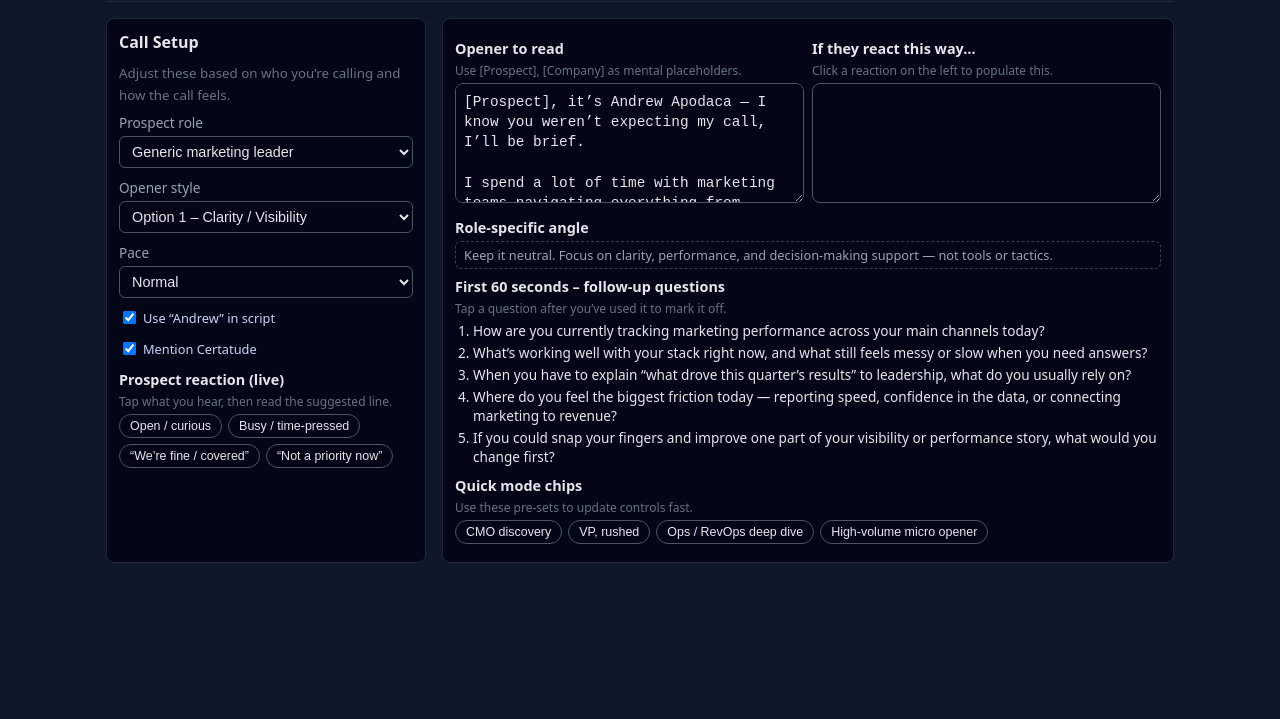
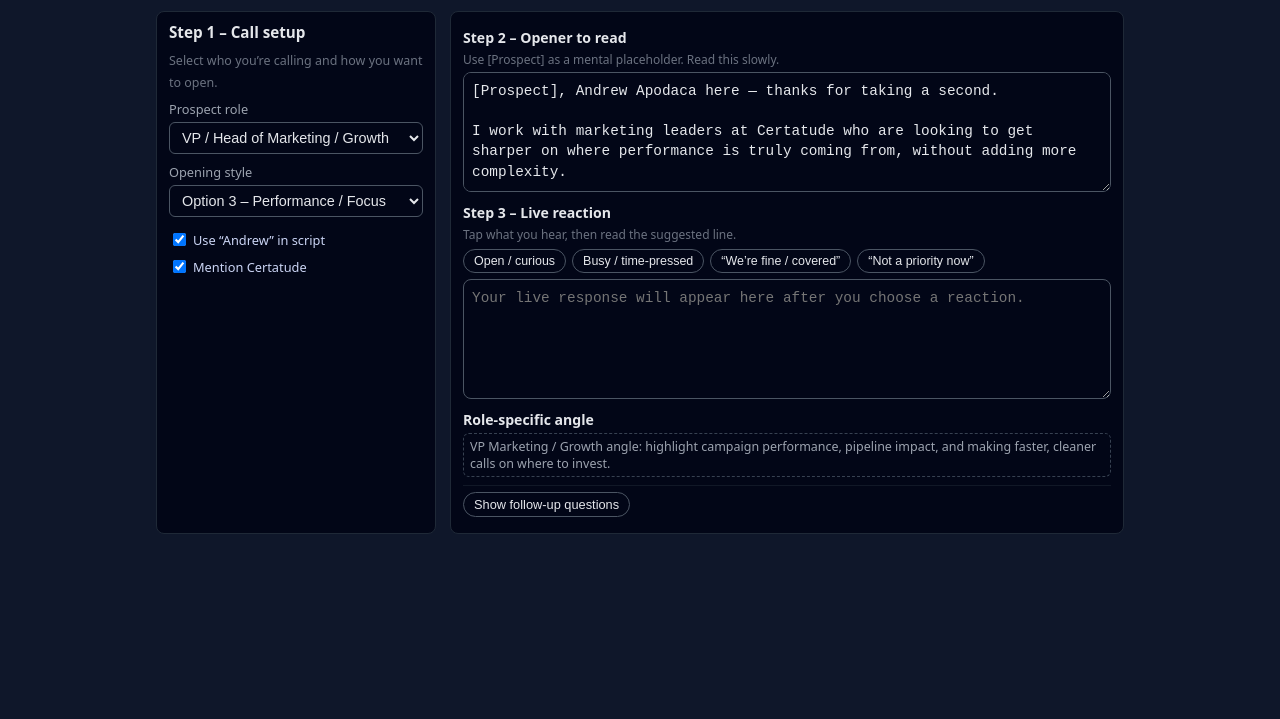
Before and after one commit to 1andrewapodaca/Cflow, a plain HTML site: page index.html in a window 1280 px wide. Shown: the part 81-800 px from the top of the page. Drawn offline with Linux system fonts and the light colour scheme.

Commit message:
Update index.html v1.1

```diff
--- a/index.html
+++ b/index.html
@@ -2,7 +2,7 @@
 <html lang="en">
 <head>
   <meta charset="UTF-8" />
-  <title>Live Call Flow Coach – Marketing Analytics</title>
+  <title>Live Call Flow Coach – Simplified</title>
   <style>
     * { box-sizing: border-box; }
     body {
@@ -12,55 +12,56 @@
       color: #e5e7eb;
     }
     .app {
-      max-width: 1100px;
+      max-width: 1000px;
       margin: 0 auto;
       padding: 16px;
     }
     header {
       border-bottom: 1px solid #1f2933;
-      padding-bottom: 12px;
-      margin-bottom: 16px;
+      padding-bottom: 10px;
+      margin-bottom: 14px;
     }
     header h1 {
-      font-size: 1.4rem;
+      font-size: 1.3rem;
       margin: 0 0 4px;
     }
     header p {
       margin: 0;
-      font-size: 0.9rem;
+      font-size: 0.85rem;
       color: #9ca3af;
     }
     .layout {
       display: flex;
       flex-wrap: wrap;
-      gap: 16px;
+      gap: 14px;
     }
     .panel {
       background: #020617;
       border: 1px solid #1f2937;
       border-radius: 8px;
-      padding: 12px 12px 14px;
+      padding: 10px 12px 12px;
     }
     .panel h2 {
-      font-size: 1rem;
-      margin: 0 0 8px;
+      font-size: 0.95rem;
+      margin: 0 0 6px;
       color: #e5e7eb;
     }
     .panel small {
       color: #6b7280;
+      font-size: 0.78rem;
     }
     .controls {
-      flex: 1 1 260px;
-      min-width: 260px;
-      max-width: 320px;
+      flex: 1 1 230px;
+      min-width: 230px;
+      max-width: 280px;
     }
     .content {
-      flex: 2 1 380px;
-      min-width: 340px;
+      flex: 2 1 360px;
+      min-width: 330px;
     }
     label {
       display: block;
-      font-size: 0.85rem;
+      font-size: 0.8rem;
       margin-bottom: 4px;
       color: #9ca3af;
     }
@@ -72,13 +73,13 @@
       background: #020617;
       color: #e5e7eb;
       font-size: 0.9rem;
-      margin-bottom: 10px;
+      margin-bottom: 9px;
     }
     .toggle-row {
+      margin-top: 4px;
       display: flex;
-      gap: 8px;
-      margin-bottom: 8px;
-      flex-wrap: wrap;
+      flex-direction: column;
+      gap: 4px;
     }
     .toggle-row label {
       display: flex;
@@ -102,9 +103,9 @@
       white-space: pre-wrap;
     }
     .section-title {
-      font-size: 0.9rem;
+      font-size: 0.88rem;
       font-weight: 600;
-      margin: 8px 0 4px;
+      margin: 6px 0 4px;
       color: #e5e7eb;
     }
     .hint {
@@ -112,30 +113,11 @@
       color: #6b7280;
       margin-bottom: 4px;
     }
-    .chips {
-      display: flex;
-      flex-wrap: wrap;
-      gap: 6px;
-      margin-bottom: 4px;
-    }
-    .chip {
-      border-radius: 999px;
-      padding: 4px 10px;
-      border: 1px solid #4b5563;
-      font-size: 0.78rem;
-      cursor: pointer;
-      background: #020617;
-      color: #e5e7eb;
-    }
-    .chip.active {
-      border-color: #818cf8;
-      background: #111827;
-    }
     .reaction-buttons {
       display: flex;
       flex-wrap: wrap;
       gap: 6px;
-      margin-bottom: 6px;
+      margin: 6px 0 6px;
     }
     .reaction-buttons button {
       padding: 4px 10px;
@@ -153,37 +135,46 @@
       border-color: #818cf8;
       background: #111827;
     }
+    .role-note {
+      font-size: 0.78rem;
+      color: #9ca3af;
+      margin: 4px 0 0;
+      padding: 4px 6px;
+      border-radius: 6px;
+      background: #020617;
+      border: 1px dashed #374151;
+    }
+    .followup-container {
+      margin-top: 8px;
+      border-top: 1px solid #111827;
+      padding-top: 6px;
+    }
+    .followup-toggle {
+      padding: 4px 10px;
+      border-radius: 999px;
+      border: 1px solid #4b5563;
+      background: #020617;
+      color: #e5e7eb;
+      font-size: 0.8rem;
+      cursor: pointer;
+      margin-bottom: 4px;
+    }
+    .followup-toggle:hover {
+      border-color: #a5b4fc;
+    }
     .followup-list {
       list-style: decimal;
       padding-left: 18px;
       margin: 4px 0 0;
     }
     .followup-list li {
-      font-size: 0.85rem;
+      font-size: 0.82rem;
       margin-bottom: 3px;
       cursor: pointer;
     }
     .followup-list li.used {
       color: #6b7280;
       text-decoration: line-through;
-    }
-    .role-note {
-      font-size: 0.8rem;
-      color: #9ca3af;
-      margin: 4px 0;
-      padding: 4px 8px;
-      border-radius: 6px;
-      background: #020617;
-      border: 1px dashed #374151;
-    }
-    .two-col {
-      display: flex;
-      flex-wrap: wrap;
-      gap: 8px;
-    }
-    .two-col > div {
-      flex: 1 1 160px;
-      min-width: 160px;
     }
     @media (max-width: 768px) {
       .layout {
@@ -199,36 +190,29 @@
   <div class="app">
     <header>
       <h1>Live Call Flow Coach – Marketing Analytics</h1>
-      <p>Use this during calls to select an opener, adapt to reactions, and guide your first 60 seconds.</p>
+      <p>Step 1: Pick the role and opener. Step 2: Use the opener, react live, then pull in follow-ups if needed.</p>
     </header>
 
     <div class="layout">
-      <!-- LEFT: CONTROLS -->
+      <!-- LEFT: SIMPLE CONTROLS -->
       <div class="panel controls">
-        <h2>Call Setup</h2>
-        <small>Adjust these based on who you’re calling and how the call feels.</small>
+        <h2>Step 1 – Call setup</h2>
+        <small>Select who you’re calling and how you want to open.</small>
 
         <div style="margin-top: 8px;">
           <label for="roleSelect">Prospect role</label>
           <select id="roleSelect">
             <option value="generic">Generic marketing leader</option>
             <option value="cmo">CMO / SVP Marketing</option>
-            <option value="vp">VP / Head of Marketing / Growth</option>
+            <option value="vp" selected>VP / Head of Marketing / Growth</option>
             <option value="ops">Marketing Ops / RevOps</option>
             <option value="demand">Director Demand Gen / Performance</option>
           </select>
 
-          <label for="openerSelect">Opener style</label>
+          <label for="openerSelect">Opening style</label>
           <select id="openerSelect">
             <option value="clarity">Option 1 – Clarity / Visibility</option>
-            <option value="performance">Option 3 – Performance / Focus</option>
-          </select>
-
-          <label for="paceSelect">Pace</label>
-          <select id="paceSelect">
-            <option value="standard">Normal</option>
-            <option value="rushed">They sound rushed</option>
-            <option value="micro">10-second micro opener</option>
+            <option value="performance" selected>Option 3 – Performance / Focus</option>
           </select>
 
           <div class="toggle-row">
@@ -236,8 +220,18 @@
             <label><input type="checkbox" id="showCompany" checked /> Mention Certatude</label>
           </div>
         </div>
+      </div>
 
-        <div class="section-title">Prospect reaction (live)</div>
+      <!-- RIGHT: LIVE FLOW -->
+      <div class="panel content">
+        <div>
+          <div class="section-title">Step 2 – Opener to read</div>
+          <div class="hint">Use [Prospect] as a mental placeholder. Read this slowly.</div>
+          <textarea id="openerText" class="script-display" readonly></textarea>
+        </div>
+
+        <div style="margin-top: 6px;">
+          <div class="section-title">Step 3 – Live reaction</div>
           <div class="hint">Tap what you hear, then read the suggested line.</div>
           <div class="reaction-buttons">
             <button type="button" data-reaction="open">Open / curious</button>
@@ -245,42 +239,19 @@
             <button type="button" data-reaction="fine">“We’re fine / covered”</button>
             <button type="button" data-reaction="notnow">“Not a priority now”</button>
           </div>
+          <textarea id="reactionText" class="script-display" readonly placeholder="Your live response will appear here after you choose a reaction."></textarea>
         </div>
 
-      <!-- RIGHT: CONTENT -->
-      <div class="panel content">
-        <div class="two-col">
-          <div>
-            <div class="section-title">Opener to read</div>
-            <div class="hint">Use [Prospect], [Company] as mental placeholders.</div>
-            <textarea id="openerText" class="script-display" readonly></textarea>
-          </div>
-          <div>
-            <div class="section-title">If they react this way…</div>
-            <div class="hint">Click a reaction on the left to populate this.</div>
-            <textarea id="reactionText" class="script-display" readonly></textarea>
-          </div>
-        </div>
-
-        <div style="margin-top: 10px;">
+        <div style="margin-top: 6px;">
           <div class="section-title">Role-specific angle</div>
           <div id="roleNote" class="role-note"></div>
         </div>
 
-        <div style="margin-top: 8px;">
-          <div class="section-title">First 60 seconds – follow-up questions</div>
+        <div class="followup-container">
+          <button id="followupToggle" class="followup-toggle" type="button">Show follow-up questions</button>
+          <div id="followupSection" style="display: none;">
             <div class="hint">Tap a question after you’ve used it to mark it off.</div>
             <ol id="followupList" class="followup-list"></ol>
-        </div>
-
-        <div style="margin-top: 10px;">
-          <div class="section-title">Quick mode chips</div>
-          <div class="hint">Use these pre-sets to update controls fast.</div>
-          <div class="chips">
-            <button class="chip" type="button" data-preset="cmoDiscovery">CMO discovery</button>
-            <button class="chip" type="button" data-preset="vpRushed">VP, rushed</button>
-            <button class="chip" type="button" data-preset="opsDeep">Ops / RevOps deep dive</button>
-            <button class="chip" type="button" data-preset="microDial">High-volume micro opener</button>
           </div>
         </div>
       </div>
@@ -291,56 +262,26 @@
     // --- SCRIPT DATA ---
 
     const openers = {
-      // Option 1: Clarity / visibility
-      clarity: {
-        standard: `[Prospect], it’s Andrew Apodaca — I know you weren’t expecting my call, I’ll be brief.
+      clarity: `[Prospect], it’s Andrew Apodaca — I know you weren’t expecting my call, I’ll be brief.
 
 I spend a lot of time with marketing teams navigating everything from inconsistent reporting to questions around what’s actually moving the needle.
 
 Rather than guessing, could I ask: how are you approaching visibility and clarity right now inside your marketing org?`,
 
-        rushed: `[Prospect], it’s Andrew with Certatude — sounds like you’re in the middle of something, so I’ll keep this to one quick question.
+      performance: `[Prospect], Andrew Apodaca here — thanks for taking a second.
 
-I work with marketing teams on visibility into what’s actually driving pipeline. Would you say you have that clarity today, or are there still some blind spots you’re working through?`,
+I work with marketing leaders who are looking to get sharper on where performance is truly coming from, without adding more complexity.
 
-        micro: `[Prospect], it’s Andrew with Certatude. I know this is out of the blue — I help marketing teams get clearer on what’s really driving revenue without changing tools.
-
-Would it be okay if I ask you one quick question?`
-      },
-
-      // Option 3: Performance / focus
-      performance: {
-        standard: `[Prospect], Andrew Apodaca here — thanks for taking a second.
-
-I work with marketing leaders who want to get sharper on where performance is truly coming from, without adding more complexity.
-
-When you think about improving marketing performance going into next quarter, where are you placing the most focus?`,
-
-        rushed: `[Prospect], it’s Andrew with Certatude — appreciate you picking up, I’ll keep this really quick.
-
-I usually help leaders who want clearer line-of-sight into what’s actually driving performance. If you had to pick just one area you’d love to tighten up next quarter, where would that be?`,
-
-        micro: `[Prospect], it’s Andrew with Certatude. I’ll be brief — I help marketing leaders get a cleaner view of what’s actually driving results in their mix.
-
-Can I ask you one quick question on how you’re approaching that today?`
-      }
+When you think about improving marketing performance going into next quarter, where are you placing the most focus?`
     };
 
     const roleNotes = {
       generic: `Keep it neutral. Focus on clarity, performance, and decision-making support — not tools or tactics.`,
-      cmo: `CMO angle: emphasize board/exec visibility, confidence in what’s driving growth, and avoiding extra complexity or headcount.`,
+      cmo: `CMO angle: emphasize exec/board visibility, confidence in what’s driving growth, and avoiding extra complexity or headcount.`,
       vp: `VP Marketing / Growth angle: highlight campaign performance, pipeline impact, and making faster, cleaner calls on where to invest.`,
       ops: `Marketing Ops / RevOps angle: lean into data alignment across platforms, reporting speed, and trust in the numbers.`,
       demand: `Demand Gen angle: talk about channel mix, campaign lift, and understanding which levers are really moving pipeline and revenue.`
     };
-
-    const followUps = [
-      `How are you currently tracking marketing performance across your main channels today?`,
-      `What’s working well with your stack right now, and what still feels messy or slow when you need answers?`,
-      `When you have to explain “what drove this quarter’s results” to leadership, what do you usually rely on?`,
-      `Where do you feel the biggest friction today — reporting speed, confidence in the data, or connecting marketing to revenue?`,
-      `If you could snap your fingers and improve one part of your visibility or performance story, what would you change first?`
-    ];
 
     const reactions = {
       open: `Nice — that’s exactly what I was hoping to learn.
@@ -360,60 +301,51 @@ When teams tell me that, it’s often still because there are one or two areas t
 Just so I don’t show up in your inbox with something off-base: when you do look at tightening up your marketing visibility or ROI story, what’s the trigger that usually makes it a priority for you?`
     };
 
-    const presets = {
-      cmoDiscovery: {
-        role: 'cmo',
-        opener: 'clarity',
-        pace: 'standard'
-      },
-      vpRushed: {
-        role: 'vp',
-        opener: 'performance',
-        pace: 'rushed'
-      },
-      opsDeep: {
-        role: 'ops',
-        opener: 'clarity',
-        pace: 'standard'
-      },
-      microDial: {
-        role: 'generic',
-        opener: 'clarity',
-        pace: 'micro'
-      }
-    };
+    const followUps = [
+      `How are you currently tracking marketing performance across your main channels today?`,
+      `What’s working well with your stack right now, and what still feels messy or slow when you need answers?`,
+      `When you have to explain “what drove this quarter’s results” to leadership, what do you usually rely on?`,
+      `Where do you feel the biggest friction today — reporting speed, confidence in the data, or connecting marketing to revenue?`,
+      `If you could snap your fingers and improve one part of your visibility or performance story, what would you change first?`
+    ];
 
     // --- DOM ELEMENTS ---
     const roleSelect = document.getElementById('roleSelect');
     const openerSelect = document.getElementById('openerSelect');
-    const paceSelect = document.getElementById('paceSelect');
     const openerText = document.getElementById('openerText');
     const reactionText = document.getElementById('reactionText');
     const roleNote = document.getElementById('roleNote');
     const followupList = document.getElementById('followupList');
+    const followupToggle = document.getElementById('followupToggle');
+    const followupSection = document.getElementById('followupSection');
     const showAndrew = document.getElementById('showAndrew');
     const showCompany = document.getElementById('showCompany');
-
     const reactionButtons = document.querySelectorAll('.reaction-buttons button');
-    const presetChips = document.querySelectorAll('.chip');
 
     // --- HELPERS ---
 
     function buildOpener() {
-      const style = openerSelect.value;      // clarity or performance
-      const pace = paceSelect.value;        // standard, rushed, micro
-      let text = openers[style][pace];
+      const style = openerSelect.value; // clarity or performance
+      let text = openers[style];
 
-      // Apply name/company prefs
+      // Name and company toggles
       if (!showAndrew.checked) {
-        text = text.replace(/Andrew Apodaca/g, 'Andrew')
-                   .replace(/Andrew with Certatude/g, 'Andrew')
-                   .replace(/Andrew with/g, 'Andrew with'); // minimal change
+        text = text.replace(/Andrew Apodaca/g, 'Andrew');
       }
       if (!showCompany.checked) {
-        text = text.replace(/ with Certatude/g, '')
-                   .replace(/I usually help/g, 'I help')
-                   .replace(/I help marketing teams/g, 'I help marketing teams');
+        text = text.replace(/ with Certatude/g, '');
+      } else {
+        // Light-touch mention of Certatude in second line if using company
+        if (!text.includes('Certatude')) {
+          text = text.replace(
+            'I work with marketing leaders',
+            'I work with marketing leaders at Certatude'
+          );
+          text = text.replace(
+            'I spend a lot of time with marketing teams',
+            'At Certatude, I spend a lot of time with marketing teams'
+          );
+        }
       }
 
       openerText.value = text;
@@ -442,29 +374,9 @@ Just so I don’t show up in your inbox with something off-base: when you do loo
       reactionText.value = '';
     }
 
-    function applyPreset(name) {
-      const preset = presets[name];
-      if (!preset) return;
-      roleSelect.value = preset.role;
-      openerSelect.value = preset.opener;
-      paceSelect.value = preset.pace;
-      buildOpener();
-      updateRoleNote();
-      clearReactionSelection();
-      presetChips.forEach(chip => chip.classList.remove('active'));
-      presetChips.forEach(chip => {
-        if (chip.dataset.preset === name) chip.classList.add('active');
-      });
-    }
-
     // --- EVENT WIRING ---
 
     openerSelect.addEventListener('change', () => {
-      buildOpener();
-      clearReactionSelection();
-    });
-
-    paceSelect.addEventListener('change', () => {
       buildOpener();
       clearReactionSelection();
     });
@@ -473,8 +385,13 @@ Just so I don’t show up in your inbox with something off-base: when you do loo
       updateRoleNote();
     });
 
-    showAndrew.addEventListener('change', buildOpener);
-    showCompany.addEventListener('change', buildOpener);
+    showAndrew.addEventListener('change', () => {
+      buildOpener();
+    });
+
+    showCompany.addEventListener('change', () => {
+      buildOpener();
+    });
 
     reactionButtons.forEach(btn => {
       btn.addEventListener('click', () => {
@@ -485,10 +402,12 @@ Just so I don’t show up in your inbox with something off-base: when you do loo
       });
     });
 
-    presetChips.forEach(chip => {
-      chip.addEventListener('click', () => {
-        applyPreset(chip.dataset.preset);
-      });
+    followupToggle.addEventListener('click', () => {
+      const isHidden = followupSection.style.display === 'none';
+      followupSection.style.display = isHidden ? 'block' : 'none';
+      followupToggle.textContent = isHidden
+        ? 'Hide follow-up questions'
+        : 'Show follow-up questions';
     });
 
     // --- INITIALIZE ---
```
Lines whose indentation alone changed are shown as unchanged.
